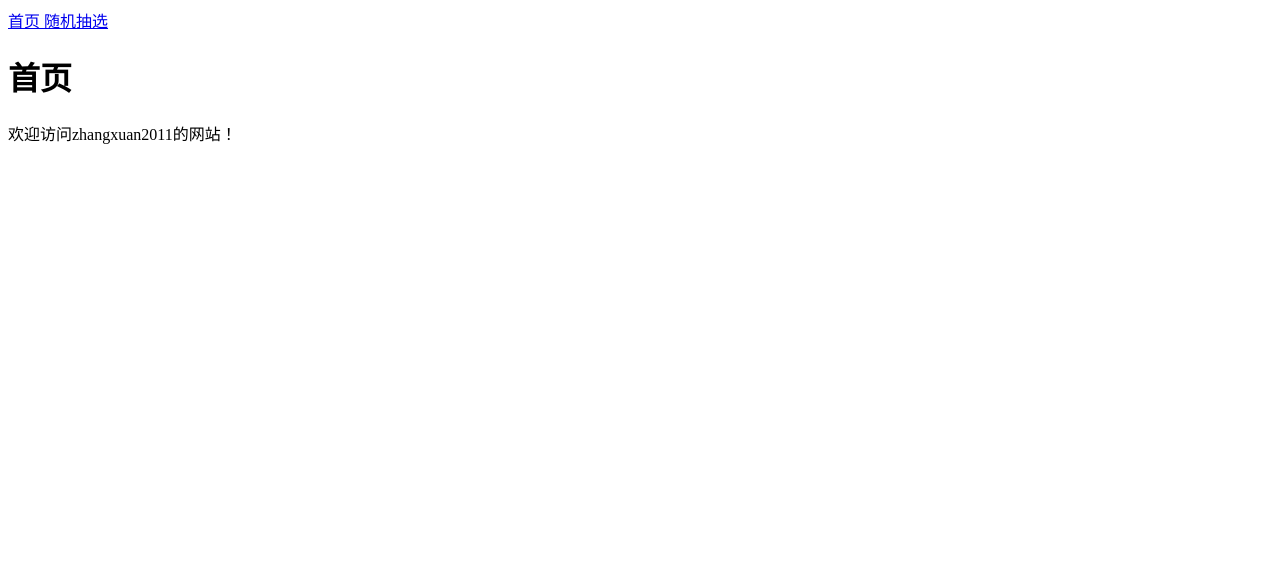
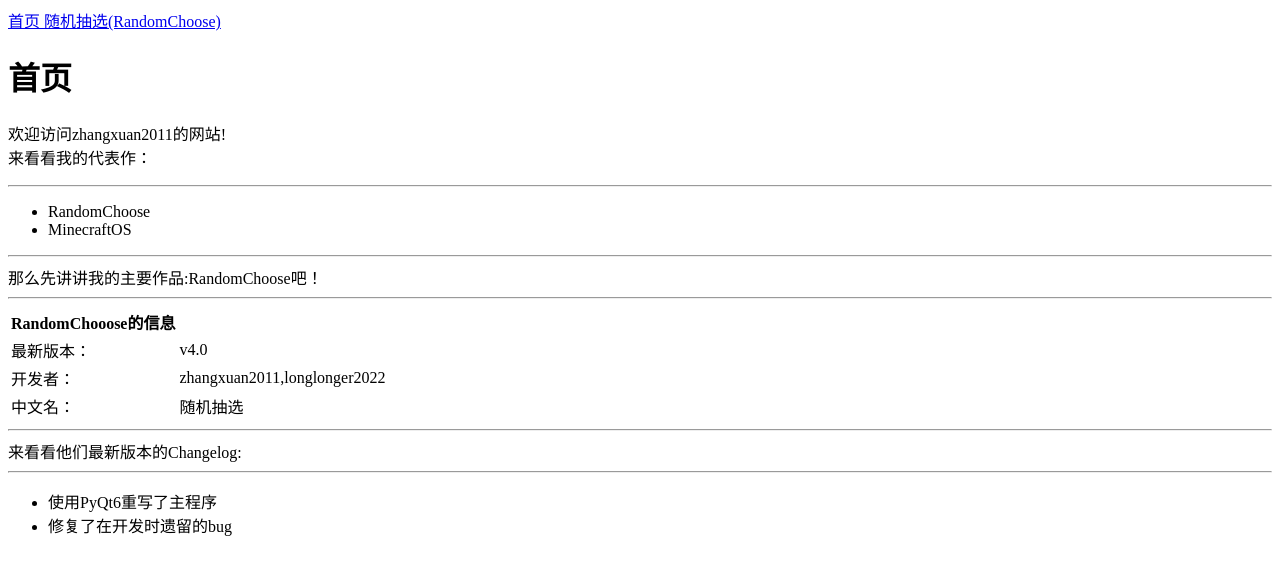
Before and after one commit to zhangxuan2011/zhangxuan2011.github.io, a plain HTML site: page index.html in a window 1280 px wide. Drawn offline with Linux system fonts and the light colour scheme.

Commit message:
Big upvrade

```diff
--- a/index.html
+++ b/index.html
@@ -6,14 +6,44 @@
   <title>zhangxuan2011的主页</title>
 </head>
 <body>
-  <div class="main">
+  <div class="nav">
     <a href="https://zhangxuan2011.github.io">首页 </a>
-    <a href="https://zhangxuan2011.github.io">随机抽选 </a>
+    <a href="https://zhangxuan2011.github.io">随机抽选(RandomChoose) </a>
   </div>
   <div class="main">
     <h1>首页</h1>
     <p>
-      欢迎访问zhangxuan2011的网站！
+      欢迎访问zhangxuan2011的网站!<br>
+      来看看我的代表作：<br><hr>
+      <ul>
+        <li>RandomChoose</li>
+        <li>MinecraftOS</li>
+      </ul>
+      <hr>
+      那么先讲讲我的主要作品:RandomChoose吧！<br><hr>
+      <table>
+        <tr>
+          <th>RandomChooose的信息</th>
+        </tr>
+        <tr>
+          <td>最新版本：</td>
+          <td>v4.0</td>
+        </tr>
+        <tr>
+          <td>开发者：</td>
+          <td>zhangxuan2011,longlonger2022</td>
+        </tr>
+        <tr>
+          <td>中文名：</td>
+          <td>随机抽选</td>
+        </tr>
+      </table>
+      <hr>
+      来看看他们最新版本的Changelog:<br><hr>
+      <ul>
+        <li>使用PyQt6重写了主程序</li>
+        <li>修复了在开发时遗留的bug</li>
+      </ul>
     </p>
   </div>
 </body>
```
Also changed, not shown: RandomChoose/index.html (+30 -4 lines).
